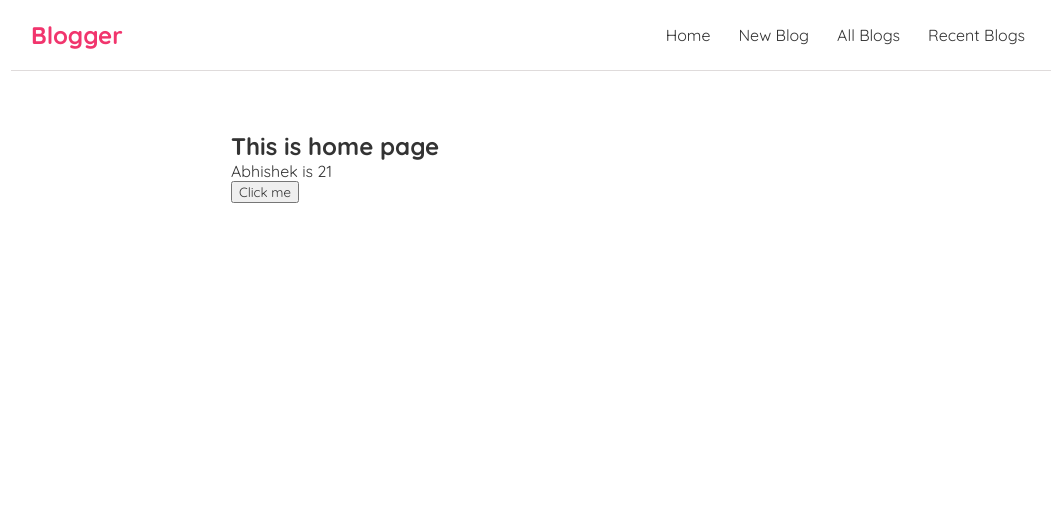
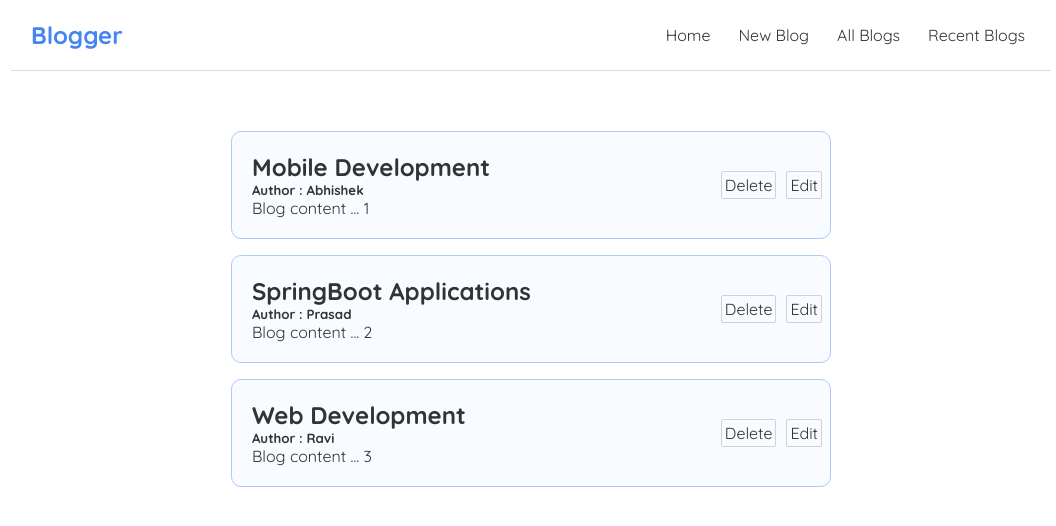
Before and after one commit to AbhishekBonageri-75/myblog, a React (Create React App) app: page / in a window 1280 px wide. Shown: the top 526 px of the page, without its empty margins (109-1165 px from the left). Built offline with nearby package versions, Linux system fonts and the light colour scheme.

Commit message:
designed blog content

```diff
--- a/src/components/Home.jsx
+++ b/src/components/Home.jsx
@@ -2,21 +2,36 @@ import React from "react";
 import { useState } from "react";
 
 const Home = () => {
+    const [title , setTitle] = useState();
+    const [author , setAuthor] = useState();
+    const [body , setBody] = useState();
 
-    const [name , setName] = useState("Abhishek");
-    const [age , setAge] = useState("21");
+    const [blogs,setBlogs] = useState([
+        {title: "Mobile Development",body:"Blog content ... 1" , author: "Abhishek",id:1},
+        {title: "SpringBoot Applications",body:"Blog content ... 2" , author: "Prasad",id:2},
+        {title: "Web Development",body:"Blog content ... 3" , author: "Ravi",id:3}
+    ]);
 
-    function sayHello() {
-        setName('Pachhu');
-        setAge(25);
-    }
 
 
     return (
         <div className="homeContent">
-            <h2> This is home page</h2>
-            <p>{name} is {age}</p>
-            <button  onClick={sayHello}>Click me</button> {/* passing the data to another function on button click  */}
+            {blogs.map((blog)=>(
+                <div className="fulldiv">
+                    <div className="preview" key={blog.id}>
+                        <h2>{blog.title}</h2>
+                        <h5>Author : {blog.author}</h5>
+                        <p>{blog.body}</p>
+                    </div>
+                    <div className="options">
+                        <ul>
+                            <li>Delete</li>
+                            <li>Edit</li>
+
+                        </ul>
+                    </div>
+                </div>
+            ))}
         </div>
      );
 }
--- a/src/index.css
+++ b/src/index.css
@@ -15,7 +15,8 @@
   border-bottom: 1px solid #dfdbdb;
 }
 .navbar h1 {
-  color: #f1356d;
+  /* color: #f1356d; */
+  color: #4285f4;
 }
 .navbar .links {
   margin-left: auto;
@@ -26,10 +27,50 @@
   padding: 6px;
 }
 .navbar a:hover {
-  color: #f1356d;
+  color: #5290f3;
 }
 .content {
   max-width: 600px;
   margin: 40px auto;
   padding: 20px;
 }
+
+.fulldiv {
+  display: flex;
+  /* border: 1px solid green; */
+  /* width: 100%; */
+  margin: 0 auto;
+  border: 1.5px solid #b0c9fa;
+  margin-bottom: 1rem;
+  border-radius: 10px;
+  background-color: #f8fbff;
+}
+.preview {
+  /* border: 1px solid #b1b2b4; */
+  /* border-radius: 10px; */
+  padding: 10px;
+  margin: 10px;
+  width: 700px;
+}
+.options {
+  display: flex;
+  /* border: 1px solid #4285f4; */
+  width: 250px;
+  border-radius: 5px;
+  justify-content: center;
+  align-items: center;
+  padding: 0px;
+  margin: 3px;
+}
+.options ul {
+  /* border: 1px solid #4285f4; */
+  margin-left: none;
+}
+.options ul li {
+  border: 1px solid #d1d2d4;
+  list-style: none;
+  display: inline;
+  border-radius: 2px;
+  padding: 3px;
+  margin: 5px;
+}
```
